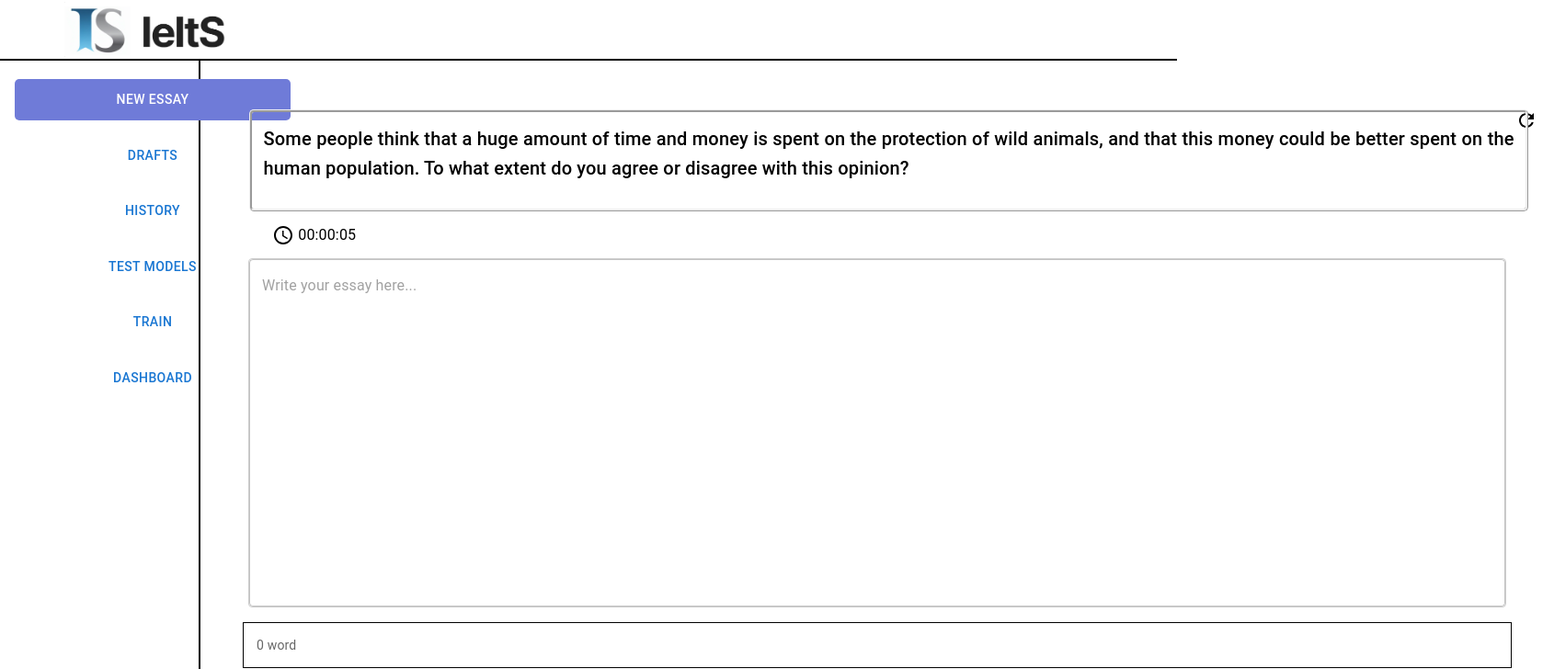
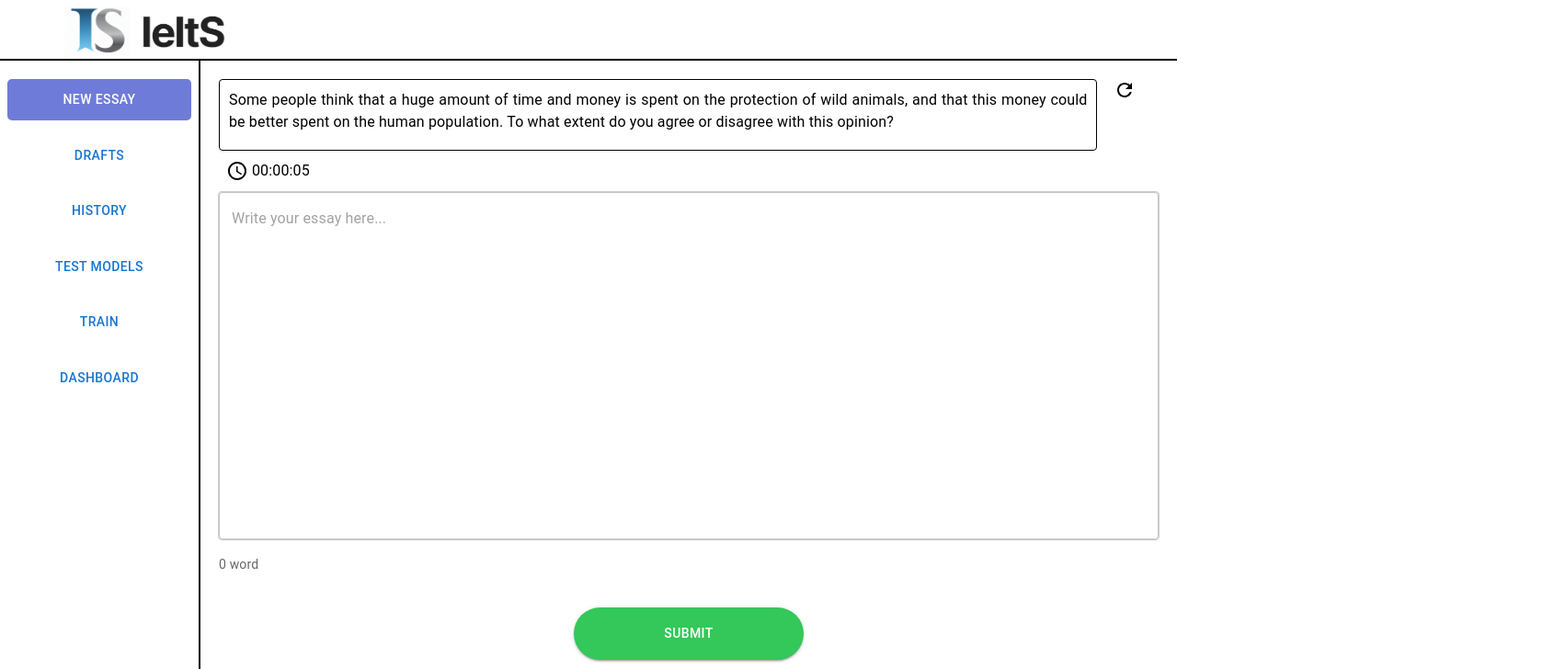
Before and after one commit to nhaTahn/is_fe, a React (Create React App) app: page /newEssay in a window 1280 px wide. Shown: the top 728 px of the page at 92% size, 1690 px wide, since content can reach past the window. Built offline with nearby package versions, Linux system fonts and the light colour scheme.

Commit message:
fix overflow errors

```diff
--- a/src/components/SideBar.tsx
+++ b/src/components/SideBar.tsx
@@ -15,7 +15,7 @@ const Sidebar: React.FC = () => {
       sx={{
         width: "100%",
         backgroundColor: "#fff",
-        padding: "16px",
+        padding: "8px",
         display: "flex",
         flexDirection: "column",
         justifyContent: "flex-start",
@@ -34,6 +34,7 @@ const Sidebar: React.FC = () => {
           marginBottom: "16px",
           borderRadius: "5px",
           padding: "10px",
+          width: "100%",
           ...isActive("/newEssay"), // Highlight if active
         }}
       >
@@ -48,6 +49,7 @@ const Sidebar: React.FC = () => {
           marginBottom: "16px",
           borderRadius: "5px",
           padding: "10px",
+          width: "100%",
           ...isActive("/drafts"), // Highlight if active
         }}
       >
@@ -62,6 +64,7 @@ const Sidebar: React.FC = () => {
           marginBottom: "16px",
           borderRadius: "5px",
           padding: "10px",
+          width: "100%",
           ...isActive("/history"), // Highlight if active
         }}
       >
@@ -77,6 +80,7 @@ const Sidebar: React.FC = () => {
           marginBottom: "16px",
           borderRadius: "5px",
           padding: "10px",
+          width: "100%",
           ...isActive("/testmodel"), // Highlight if active
         }}
       >
@@ -92,6 +96,7 @@ const Sidebar: React.FC = () => {
           marginBottom: "16px",
           borderRadius: "5px",
           padding: "10px",
+          width: "100%",
           ...isActive("/train"), // Highlight if active
         }}
       >
@@ -106,6 +111,7 @@ const Sidebar: React.FC = () => {
           marginBottom: "16px",
           borderRadius: "5px",
           padding: "10px",
+          width: "100%",
           ...isActive("/dashboard"), // Highlight if active
         }}
       >
--- a/src/components/Utils/WordCount.tsx
+++ b/src/components/Utils/WordCount.tsx
@@ -9,11 +9,11 @@ const WordCount: React.FC<WordCountProps> = ({ count }) => {
   console.log(count)
   return (
     <Box sx={{
-      width: "1350px",
+      width: '100%',
       marginBottom: "2%",
-      borderStyle: "solid",
-      borderWidth: "1px",
-      padding: "1%"
+      // borderStyle: "solid",
+      // borderWidth: "1px",
+      // padding: "1%"
     }}>
       <Typography variant="body2" color="textSecondary">
         {count} word{count > 1 && 's'}
--- a/src/pages/DataAnalysis/TestModel.tsx
+++ b/src/pages/DataAnalysis/TestModel.tsx
@@ -67,45 +67,44 @@ const TestModel: React.FC = () => {
   };
 
   return (
-    <Box
-      sx={{
+    <Box sx={{
           display: 'flex',
           flexDirection: 'row',
-        height: '90vh',
-        borderLeft: '2px solid #ccc',
-        borderTop: '2px solid #ccc',
-      }}
-    >
+          height: '100%',
+          borderLeftStyle: 'solid',
+          borderTopStyle: 'solid',
+          borderWidth: '2px',
+          maxWidth: '100%'
+          }}>
           {/* Main Content */}
-      <Box
-        sx={{
-          flexGrow: 2,
-          p: '5%',
+          <Box sx={{
+            flexGrow: 1,
+            padding: '20px',
             backgroundColor: '#fff',
             display: 'flex',
             flexDirection: 'column',
             alignItems: 'center',
-          position: 'relative',         // ← allow inner absolute positioning if needed
-        }}
-      >
+            paddingBottom: '10px',
+            maxWidth: '100%'
+          }}>
         {/* Prompt & Refresh */}
-        <Grid container spacing={0} >
+        <Grid container spacing={5}>
           <Grid size={11}>
-            <Box className="frame">
-              <Typography
-                variant="h6"
-                sx={{ textAlign: 'justify', mb: 2 }}
-              >
+            <Box sx={{
+                width: "100%",
+                padding: '10px',
+                border: "1px solid black",
+                borderRadius: 1,
+              }}>
+              <Typography sx={{ display: "flex", textAlign: 'justify', marginBottom: '8px' }}>
                 Some people think that a huge amount of time and money is spent on the protection of wild animals,
-                and that this money could be better spent on the human population. To what extent do you agree or disagree?
+                and that this money could be better spent on the human population. To what extent do you agree or disagree
+                with this opinion?
               </Typography>
             </Box>
           </Grid>
           <Grid size={1}>
-            <Refresh
-              sx={{ cursor: 'pointer',marginLeft: "110%" }}
-              onClick={handleRefresh}
-            />
+            <Refresh sx={{ cursor: "pointer" }} onClick={handleRefresh} />
           </Grid>
         </Grid>
 
--- a/src/pages/NewEssayPage.tsx
+++ b/src/pages/NewEssayPage.tsx
@@ -59,15 +59,37 @@ const EssayPage: React.FC = () => {
   };
 
   return (
-    <Box sx={{ display: 'flex', flexDirection: 'row', height: '90vh', borderLeftStyle: 'solid', borderTopStyle: 'solid', borderWidth: '2px' }}>
+    <Box sx={{
+      display: 'flex',
+      flexDirection: 'row',
+      height: '100%',
+      borderLeftStyle: 'solid',
+      borderTopStyle: 'solid',
+      borderWidth: '2px',
+      maxWidth: '100%'
+      }}>
       {/* Main Content */}
-       <Box sx={{ flexGrow: 2, padding: '5%', backgroundColor: '#fff', display: 'flex', flexDirection: 'column', alignItems: 'center', paddingBottom: '10px' }}>
+      <Box sx={{
+        flexGrow: 1,
+        padding: '20px',
+        backgroundColor: '#fff',
+        display: 'flex',
+        flexDirection: 'column',
+        alignItems: 'center',
+        paddingBottom: '10px',
+        maxWidth: '100%'
+      }}>
 
         {/* Essay Prompt */}
-        <Grid container spacing={0}>
+        <Grid container spacing={5}>
           <Grid size={11}>
-            <Box className="frame">
-              <Typography variant="h6" sx={{ display: "flex", textAlign: 'justify', marginBottom: '16px' }}>
+            <Box sx={{
+                width: "100%",
+                padding: '10px',
+                border: "1px solid black",
+                borderRadius: 1,
+              }}>
+              <Typography sx={{ display: "flex", textAlign: 'justify', marginBottom: '8px' }}>
                 Some people think that a huge amount of time and money is spent on the protection of wild animals,
                 and that this money could be better spent on the human population. To what extent do you agree or disagree
                 with this opinion?
@@ -75,30 +97,39 @@ const EssayPage: React.FC = () => {
             </Box>
           </Grid>
           <Grid size={1}>
-              <Refresh sx={{ marginLeft: "110%", cursor: "pointer",}} onClick={handleRefresh}/>
+            <Refresh sx={{ cursor: "pointer" }} onClick={handleRefresh} />
           </Grid>
         </Grid>
 
         <Timer time={time} />
 
+        {/* Essay Input Area */}
         <EssayInput essay={essay} onChange={handleEssayChange} />
+
         {/* Word count */}
         <WordCount count={wordCount} />
 
         {/* Submit Button */}
-
-        <Button className='button-submit-essay' variant="contained" color="success" onClick={handleClickOpen} sx={{
+        <Button
+          className='button-submit-essay'
+          variant="contained"
+          color="success"
+          onClick={handleClickOpen}
+          sx={{
             background: "var(--colors-green, #34c759)",
             borderRadius: "100px",
             width: "250px",
             gap: "8px",
-            height: "57px"
-           }}>
+            height: "57px",
+            marginTop: '16px'
+          }}
+        >
           Submit
         </Button>
       </Box>
-        <ConfirmDialog open={open} onClose={handleClose} onSubmit={handleSubmit} />
-        <SuccessDialog open={confirm} onClose={handleConfirmClose} onNavigate={handleNavigate} />
+
+      <ConfirmDialog open={open} onClose={handleClose} onSubmit={handleSubmit} />
+      <SuccessDialog open={confirm} onClose={handleConfirmClose} onNavigate={handleNavigate} />
     </Box>
   );
 };
```
Lines whose indentation alone changed are shown as unchanged.
